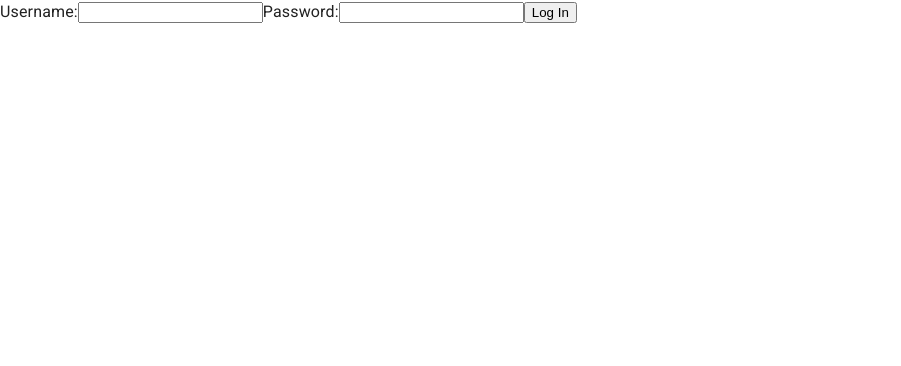
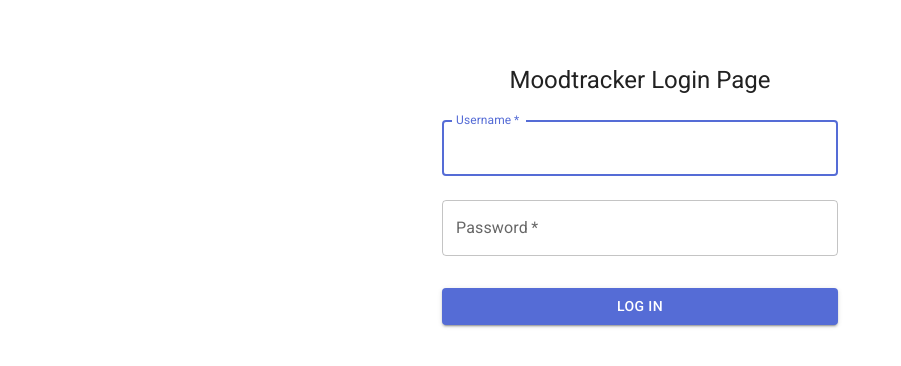
Before and after one commit to rossmassey-moodtracker/moodtracker-ui, a React (Create React App) app: page /login in a window 1280 px wide. Shown: the top 366 px of the page, without its empty margins (0-901 px from the left). Built offline with nearby package versions, Linux system fonts and the light colour scheme.

Commit message:
improve login

```diff
--- a/src/components/HomePage.js
+++ b/src/components/HomePage.js
@@ -1,3 +1,8 @@
+/**
+ * Component: HomePage
+ *
+ * Main entrypoint to app and provides login/logout
+ */
 import { useContext } from 'react';
 import { Link as RouterLink } from 'react-router-dom';
 import { AuthContext } from '../contexts/AuthContext';
@@ -46,7 +51,7 @@ const HomePage = () => {
             <AuthBar>
                 {isAuthenticated ? (
                     <>
-                        <span>Logged in as {authenticatedUser}</span>
+                        <span>Logged in as <strong>{authenticatedUser}</strong></span>
                         <Button onClick={handleLogout} variant="contained" color="secondary">Log out</Button>
                     </>
                 ) : (
@@ -78,7 +83,7 @@ const AuthenticatedView = () => (
 );
 
 const UnauthenticatedView = () => (
-    <p>To start tracking your mood, please log in.</p>
+    <p>Please log in</p>
 );
 
 export default HomePage;
--- a/src/components/Login.js
+++ b/src/components/Login.js
@@ -1,12 +1,13 @@
 /**
  * Component: Login
  *
- * Sets up token auth with username/password
+ * Login page
  */
 import React, { useContext, useState } from 'react';
 import { useNavigate } from 'react-router-dom';
 import { authenticateUser } from '../services/auth';
 import { AuthContext } from '../contexts/AuthContext';
+import { Alert, Box, Button, CircularProgress, Container, TextField, Typography } from '@mui/material';
 
 const Login = () => {
     const [username, setUsername] = useState('');
@@ -15,20 +16,17 @@ const Login = () => {
     const [failed, setFailed] = useState(false);
 
     const { setIsAuthenticated, setAuthenticatedUser, setAuthenticatedEmail } = useContext(AuthContext);
-
     const navigate = useNavigate();
 
     const handleLogin = async (event) => {
         event.preventDefault();
         setLoading(true);
-
         const result = await authenticateUser(username, password);
 
         if (!result.error) {
             setIsAuthenticated(true);
             setAuthenticatedUser(result.authUser);
             setAuthenticatedEmail(result.authEmail);
-
             setFailed(false);
             navigate('/');
         } else {
@@ -39,30 +37,65 @@ const Login = () => {
     };
 
     if (loading) {
-        return <div>Logging in...</div>;
+        return (
+            <Box display="flex" justifyContent="center" alignItems="center" minHeight="100vh">
+                <CircularProgress/>
+            </Box>
+        );
     }
 
     return (
-        <div>
-            <form onSubmit={handleLogin}>
-                <label htmlFor="username">Username:</label>
-                <input
+        <Container component="main" maxWidth="xs">
+            <Box
+                sx={{
+                    marginTop: 8,
+                    display: 'flex',
+                    flexDirection: 'column',
+                    alignItems: 'center',
+                }}
+            >
+                <Typography component="h1" variant="h5">
+                    Moodtracker Login Page
+                </Typography>
+                <Box component="form" onSubmit={handleLogin} noValidate sx={{ mt: 1 }}>
+                    <TextField
+                        margin="normal"
+                        required
+                        fullWidth
                         id="username"
-                    type="text"
+                        label="Username"
+                        name="username"
+                        autoComplete="username"
+                        autoFocus
                         value={username}
                         onChange={(e) => setUsername(e.target.value)}
                     />
-                <label htmlFor="password">Password:</label>
-                <input
+                    <TextField
+                        margin="normal"
+                        required
+                        fullWidth
+                        name="password"
+                        label="Password"
+                        type="password"
                         id="password"
-                    type="password"
+                        autoComplete="current-password"
                         value={password}
                         onChange={(e) => setPassword(e.target.value)}
                     />
-                <button type="submit">Log In</button>
-            </form>
-            {failed ? <p>Login failed, try again</p> : null}
-        </div>
+                    <Button
+                        type="submit"
+                        fullWidth
+                        variant="contained"
+                        sx={{ mt: 3, mb: 2 }}
+                    >
+                        Log In
+                    </Button>
+                    {failed && (
+                        <Alert severity="error">Login failed, try again.</Alert>
+                    )}
+                </Box>
+            </Box>
+        </Container>
     );
 };
 
```
Lines whose indentation alone changed are shown as unchanged.
